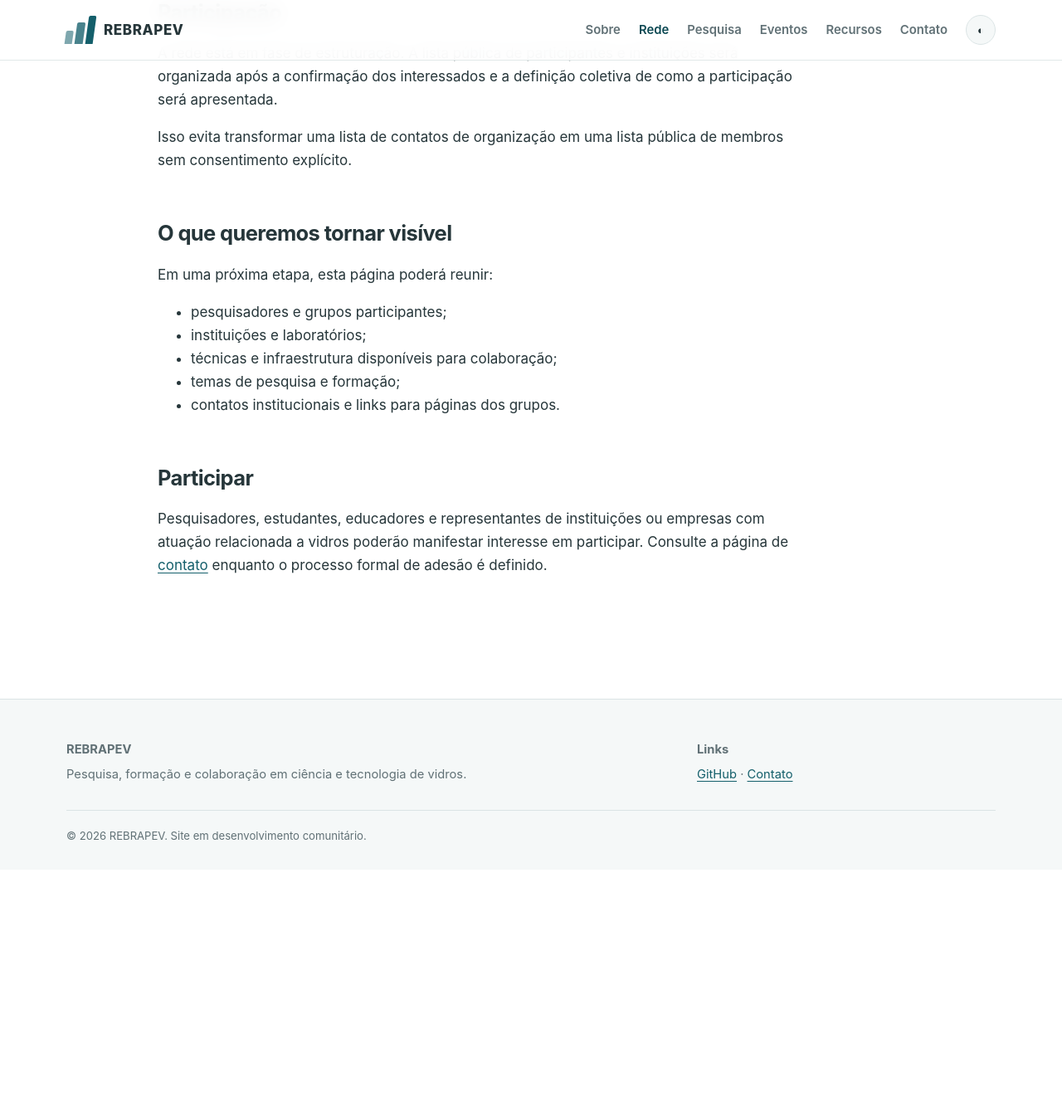
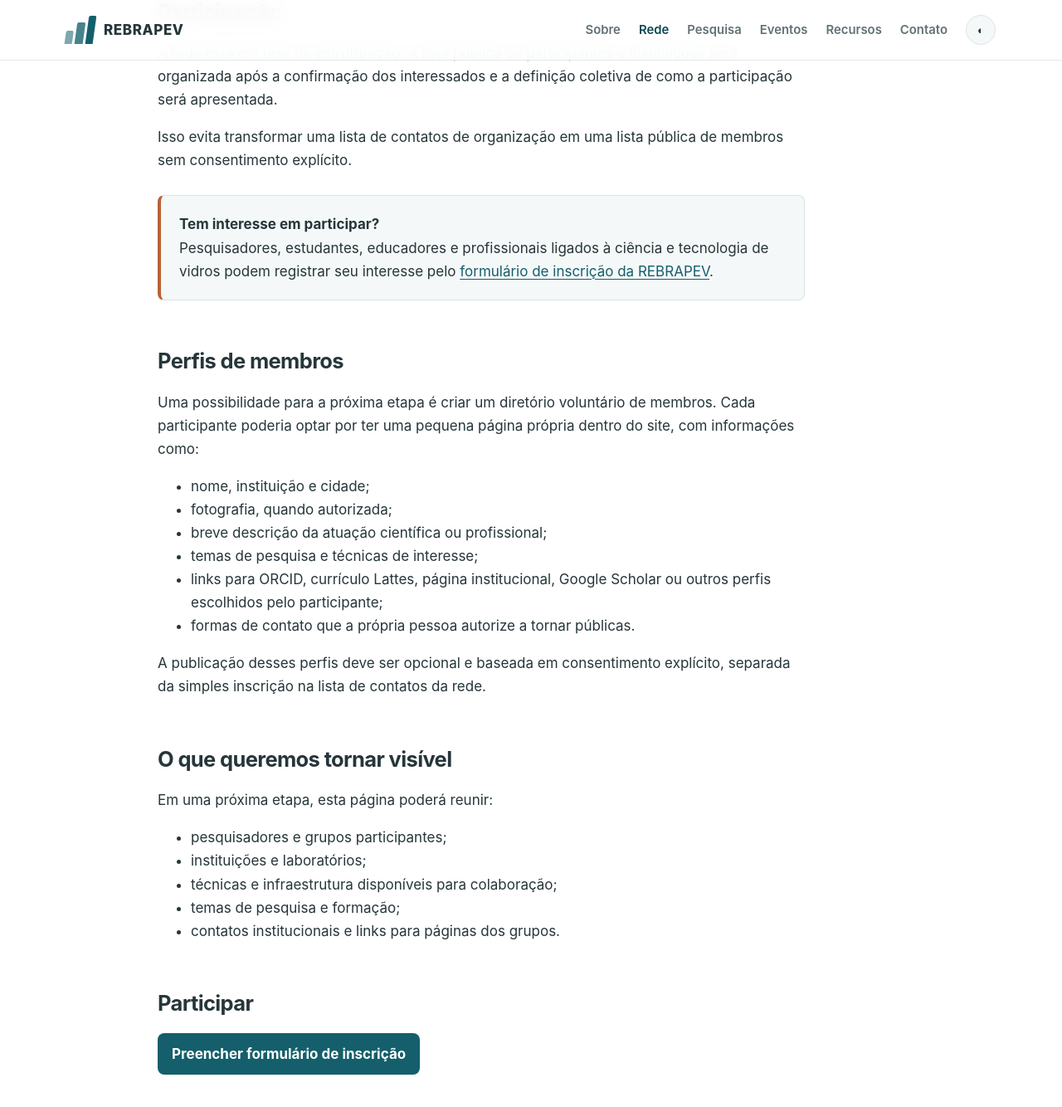
Before and after one commit to REBRAPEV/rebrapev.github.io, a Jekyll site: the page built from rede.md, in a window 1280 px wide and 1400 px high, scrolled down 430 px. Shown: the top 1334 px of the window at 83% size. Built offline with Jekyll 4.4.1, drawn with Linux system fonts in a browser that asks for light colours; before the commit the page ends 1478 px from its top, so only the background shows below that.

Commit message:
Link network page to REBRAPEV sign-up form

```diff
--- a/rede.md
+++ b/rede.md
@@ -12,6 +12,21 @@ A rede está em fase de estruturação. A lista pública de participantes e inst
 
 Isso evita transformar uma lista de contatos de organização em uma lista pública de membros sem consentimento explícito.
 
+<div class="callout"><strong>Tem interesse em participar?</strong><br>Pesquisadores, estudantes, educadores e profissionais ligados à ciência e tecnologia de vidros podem registrar seu interesse pelo <a href="https://docs.google.com/forms/d/e/1FAIpQLSd8ytkaU0JRx6_qMXVemoYv5HuZUh2QcRqJa7jpONAVdQKxHw/viewform" target="_blank" rel="noopener">formulário de inscrição da REBRAPEV</a>.</div>
+
+## Perfis de membros
+
+Uma possibilidade para a próxima etapa é criar um diretório voluntário de membros. Cada participante poderia optar por ter uma pequena página própria dentro do site, com informações como:
+
+- nome, instituição e cidade;
+- fotografia, quando autorizada;
+- breve descrição da atuação científica ou profissional;
+- temas de pesquisa e técnicas de interesse;
+- links para ORCID, currículo Lattes, página institucional, Google Scholar ou outros perfis escolhidos pelo participante;
+- formas de contato que a própria pessoa autorize a tornar públicas.
+
+A publicação desses perfis deve ser opcional e baseada em consentimento explícito, separada da simples inscrição na lista de contatos da rede.
+
 ## O que queremos tornar visível
 
 Em uma próxima etapa, esta página poderá reunir:
@@ -24,4 +39,4 @@ Em uma próxima etapa, esta página poderá reunir:
 
 ## Participar
 
-Pesquisadores, estudantes, educadores e representantes de instituições ou empresas com atuação relacionada a vidros poderão manifestar interesse em participar. Consulte a página de [contato]({{ '/contato/' | relative_url }}) enquanto o processo formal de adesão é definido.
+<a class="button" href="https://docs.google.com/forms/d/e/1FAIpQLSd8ytkaU0JRx6_qMXVemoYv5HuZUh2QcRqJa7jpONAVdQKxHw/viewform" target="_blank" rel="noopener">Preencher formulário de inscrição</a>
```
